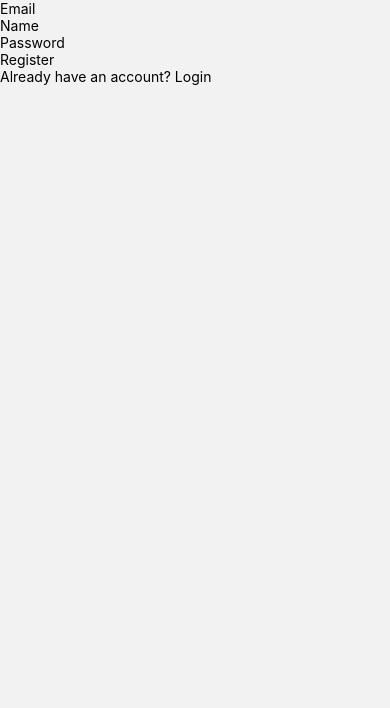
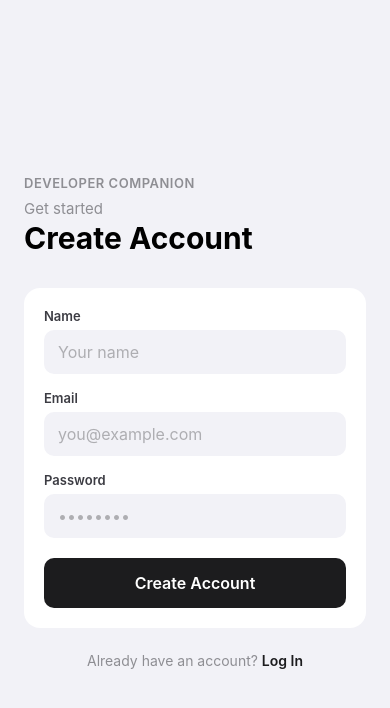
Before and after one commit to zeyadkhaled2/ai-companion-dev-frontend, a React Native app: screen /Register in a window 390 px wide. Shown: the top 708 px of the page. Built offline with nearby package versions, Linux system fonts and the light colour scheme.

Commit message:
ui polishes and updates

```diff
--- /dev/null
+++ b/src/components/AppHeader.tsx
@@ -0,0 +1,17 @@
+// src/components/AppHeader.tsx
+import { Text, StyleSheet } from 'react-native';
+
+export default function AppHeader() {
+  return <Text style={styles.brand}>Developer Companion</Text>;
+}
+
+const styles = StyleSheet.create({
+  brand: {
+    fontSize: 13,
+    fontWeight: '600',
+    color: '#8E8E93',
+    letterSpacing: 0.5,
+    textTransform: 'uppercase',
+    marginBottom: 8,
+  },
+});
--- a/src/screens/HomeScreen.tsx
+++ b/src/screens/HomeScreen.tsx
@@ -4,6 +4,7 @@ import { useAuthStore } from '../store/authStore';
 import { useNavigation } from '@react-navigation/native';
 import { NativeStackNavigationProp } from '@react-navigation/native-stack';
 import { AppStackParamList } from '../navigation/Types';
+import AppHeader from '../components/AppHeader';
 
 type HomeNavProp = NativeStackNavigationProp<AppStackParamList, 'Home'>;
 
@@ -15,6 +16,7 @@ export default function HomeScreen() {
     <SafeAreaView style={styles.safeArea}>
       <View style={styles.topBar}>
         <View>
+          <AppHeader/>
           <Text style={styles.eyebrow}>Welcome back</Text>
           <Text style={styles.title}>Ready to practice?</Text>
         </View>
@@ -30,14 +32,13 @@ export default function HomeScreen() {
 
       <View style={styles.centerArea}>
         <TouchableOpacity
-          style={styles.heroCard}
+          style={styles.primaryButton}
           onPress={() => navigation.navigate('QuestionSetup')}
-          activeOpacity={0.85}
+          activeOpacity={0.8}
         >
-          <Text style={styles.heroIcon}>✦</Text>
-          <Text style={styles.heroTitle}>New Question</Text>
-          <Text style={styles.heroSubtitle}>Start an AI-generated interview question</Text>
+          <Text style={styles.primaryButtonText}>New Question</Text>
         </TouchableOpacity>
+        <Text style={styles.helperText}>Start an AI-generated interview question</Text>
       </View>
 
       <TouchableOpacity style={styles.logoutButton} onPress={() => logout()} activeOpacity={0.6}>
@@ -77,19 +78,18 @@ const styles = StyleSheet.create({
     flex: 1,
     justifyContent: 'center',
     alignItems: 'center',
-    paddingHorizontal: 20,
+    paddingHorizontal: 32,
   },
-  heroCard: {
-    backgroundColor: '#1C1C1E',
-    borderRadius: 20,
-    paddingVertical: 40,
-    paddingHorizontal: 32,
+  primaryButton: {
+    backgroundColor: '#007AFF',
+    borderRadius: 12,
+    paddingVertical: 16,
+    paddingHorizontal: 48,
+    width: '100%',
     alignItems: 'center',
-    width: '100%',
   },
-  heroIcon: { fontSize: 30, color: '#FFD60A', marginBottom: 14 },
-  heroTitle: { fontSize: 23, fontWeight: '700', color: '#FFFFFF', marginBottom: 6 },
-  heroSubtitle: { fontSize: 14, color: '#AEAEB2', textAlign: 'center' },
+  primaryButtonText: { color: '#FFFFFF', fontSize: 17, fontWeight: '600' },
+  helperText: { fontSize: 13, color: '#8E8E93', marginTop: 12, textAlign: 'center' },
   logoutButton: {
     paddingVertical: 16,
     alignItems: 'center',
--- a/src/screens/QuestionDisplayScreen.tsx
+++ b/src/screens/QuestionDisplayScreen.tsx
@@ -1,9 +1,9 @@
 import { useState } from 'react';
-import { View, Text, TextInput, TouchableOpacity, ActivityIndicator, StyleSheet } from 'react-native';
+import { Text, TextInput, TouchableOpacity, ActivityIndicator, StyleSheet } from 'react-native';
 import { SafeAreaView } from 'react-native-safe-area-context';
 import { useRoute, RouteProp, useNavigation } from '@react-navigation/native';
 import { NativeStackNavigationProp } from '@react-navigation/native-stack';
-import { AppStackParamList } from '../navigation/types';
+import { AppStackParamList } from '../navigation/Types';
 import { submitAnswerRequest } from '../services/attemptApi';
 
 
--- a/src/screens/RegisterScreen.tsx
+++ b/src/screens/RegisterScreen.tsx
@@ -1,5 +1,5 @@
 import { useState } from 'react';
-import { View, Text, TextInput, TouchableOpacity, StyleSheet } from 'react-native';
+import { View, Text, TextInput, TouchableOpacity, StyleSheet, ActivityIndicator, KeyboardAvoidingView, Platform } from 'react-native';
 import { SafeAreaView } from 'react-native-safe-area-context';
 import { useForm, Controller } from 'react-hook-form';
 import { zodResolver } from '@hookform/resolvers/zod';
@@ -8,13 +8,11 @@ import { useAuthStore } from '../store/authStore';
 import { useNavigation } from '@react-navigation/native';
 import { NativeStackNavigationProp } from '@react-navigation/native-stack';
 import { AuthStackParamList } from '../navigation/Types';
+import AppHeader from '../components/AppHeader';
 
 type RegisterScreenNavProp = NativeStackNavigationProp<AuthStackParamList, 'Register'>;
 
-
-
 export default function RegisterScreen() {
-
   const { control, handleSubmit, formState: { errors } } = useForm<RegisterFormData>({
     resolver: zodResolver(registerSchema),
   });
@@ -36,14 +34,49 @@ export default function RegisterScreen() {
   };
 
   return (
-        <SafeAreaView>
-            {/* email */}
+    <SafeAreaView style={styles.safeArea}>
+      <KeyboardAvoidingView
+        style={styles.flex}
+        behavior={Platform.OS === 'ios' ? 'padding' : undefined}
+      >
+        <View style={styles.container}>
+          <View style={styles.header}>
+            <AppHeader/>
+            <Text style={styles.eyebrow}>Get started</Text>
+            <Text style={styles.title}>Create Account</Text>
+          </View>
+
+          <View style={styles.form}>
+            <View style={styles.field}>
+              <Text style={styles.label}>Name</Text>
+              <Controller
+                control={control}
+                name="name"
+                render={({ field: { onChange, onBlur, value } }) => (
+                  <TextInput
+                    style={[styles.input, errors.name && styles.inputError]}
+                    placeholder="Your name"
+                    placeholderTextColor="#AEAEB2"
+                    onBlur={onBlur}
+                    onChangeText={onChange}
+                    value={value}
+                    autoCapitalize="words"
+                  />
+                )}
+              />
+              {errors.name && <Text style={styles.errorText}>{errors.name.message}</Text>}
+            </View>
+
+            <View style={styles.field}>
+              <Text style={styles.label}>Email</Text>
               <Controller
                 control={control}
                 name="email"
                 render={({ field: { onChange, onBlur, value } }) => (
                   <TextInput
-                        placeholder="Email"
+                    style={[styles.input, errors.email && styles.inputError]}
+                    placeholder="you@example.com"
+                    placeholderTextColor="#AEAEB2"
                     onBlur={onBlur}
                     onChangeText={onChange}
                     value={value}
@@ -52,29 +85,19 @@ export default function RegisterScreen() {
                   />
                 )}
               />
-            {errors.email && <Text style={{ color: 'red' }}>{errors.email.message}</Text>}
-            {/* name */}
-            <Controller
-                control={control}
-                name="name"
-                render={({ field: { onChange, onBlur, value } }) => (
-                    <TextInput
-                        placeholder="Name"
-                        onBlur={onBlur}
-                        onChangeText={onChange}
-                        value={value}
-                        autoCapitalize="none"
-                    />
-                )}
-            />
-            {errors.name && <Text style={{ color: 'red' }}>{errors.name.message}</Text>}
-            {/* passowrd */}
+              {errors.email && <Text style={styles.errorText}>{errors.email.message}</Text>}
+            </View>
+
+            <View style={styles.field}>
+              <Text style={styles.label}>Password</Text>
               <Controller
                 control={control}
                 name="password"
                 render={({ field: { onChange, onBlur, value } }) => (
                   <TextInput
-                        placeholder="Password"
+                    style={[styles.input, errors.password && styles.inputError]}
+                    placeholder="••••••••"
+                    placeholderTextColor="#AEAEB2"
                     onBlur={onBlur}
                     onChangeText={onChange}
                     value={value}
@@ -83,15 +106,71 @@ export default function RegisterScreen() {
                   />
                 )}
               />
-            {errors.password && <Text style={{ color: 'red' }}>{errors.password.message}</Text>}
-            {/* Server error check and submit button */}
-            {serverError && <Text style={{ color: 'red' }}>{serverError}</Text>}
-            <TouchableOpacity onPress={handleSubmit(onSubmit)} disabled={isSubmitting}>
-                <Text>{isSubmitting ? 'registering...' : 'Register'}</Text>
+              {errors.password && <Text style={styles.errorText}>{errors.password.message}</Text>}
+            </View>
+
+            {serverError && <Text style={styles.serverError}>{serverError}</Text>}
+
+            <TouchableOpacity
+              style={[styles.button, isSubmitting && styles.buttonDisabled]}
+              onPress={handleSubmit(onSubmit)}
+              disabled={isSubmitting}
+              activeOpacity={0.85}
+            >
+              {isSubmitting ? (
+                <ActivityIndicator color="#FFFFFF" />
+              ) : (
+                <Text style={styles.buttonText}>Create Account</Text>
+              )}
             </TouchableOpacity>
-            <TouchableOpacity onPress={() => navigation.navigate('Login')}>
-                <Text>Already have an account? Login </Text>
+          </View>
+
+          <TouchableOpacity onPress={() => navigation.navigate('Login')} style={styles.footer}>
+            <Text style={styles.footerText}>
+              Already have an account? <Text style={styles.footerLink}>Log In</Text>
+            </Text>
           </TouchableOpacity>
+        </View>
+      </KeyboardAvoidingView>
     </SafeAreaView>
-    )
+  );
 }
+
+const styles = StyleSheet.create({
+  safeArea: { flex: 1, backgroundColor: '#F2F2F7' },
+  flex: { flex: 1 },
+  container: { flex: 1, justifyContent: 'center', paddingHorizontal: 24 },
+  header: { marginBottom: 32 },
+  eyebrow: { fontSize: 15, color: '#8E8E93', marginBottom: 2 },
+  title: { fontSize: 30, fontWeight: '700', color: '#000' },
+  form: {
+    backgroundColor: '#FFFFFF',
+    borderRadius: 16,
+    padding: 20,
+  },
+  field: { marginBottom: 16 },
+  label: { fontSize: 13, fontWeight: '600', color: '#3C3C43', marginBottom: 6 },
+  input: {
+    backgroundColor: '#F2F2F7',
+    borderRadius: 10,
+    paddingHorizontal: 14,
+    paddingVertical: 12,
+    fontSize: 16,
+    color: '#000',
+  },
+  inputError: { borderWidth: 1, borderColor: '#FF3B30' },
+  errorText: { color: '#FF3B30', fontSize: 12, marginTop: 4 },
+  serverError: { color: '#FF3B30', fontSize: 13, marginBottom: 12, textAlign: 'center' },
+  button: {
+    backgroundColor: '#1C1C1E',
+    borderRadius: 10,
+    paddingVertical: 15,
+    alignItems: 'center',
+    marginTop: 4,
+  },
+  buttonDisabled: { opacity: 0.6 },
+  buttonText: { color: '#FFFFFF', fontSize: 16, fontWeight: '600' },
+  footer: { marginTop: 24, alignItems: 'center' },
+  footerText: { fontSize: 14, color: '#8E8E93' },
+  footerLink: { color: '#1C1C1E', fontWeight: '600' },
+});
```
Lines whose indentation alone changed are shown as unchanged.
